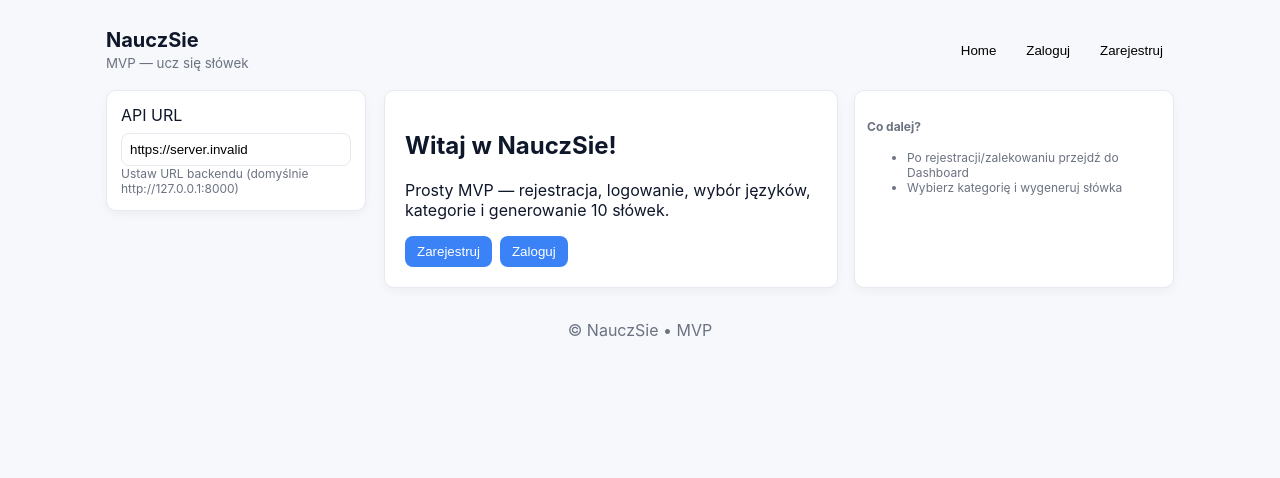
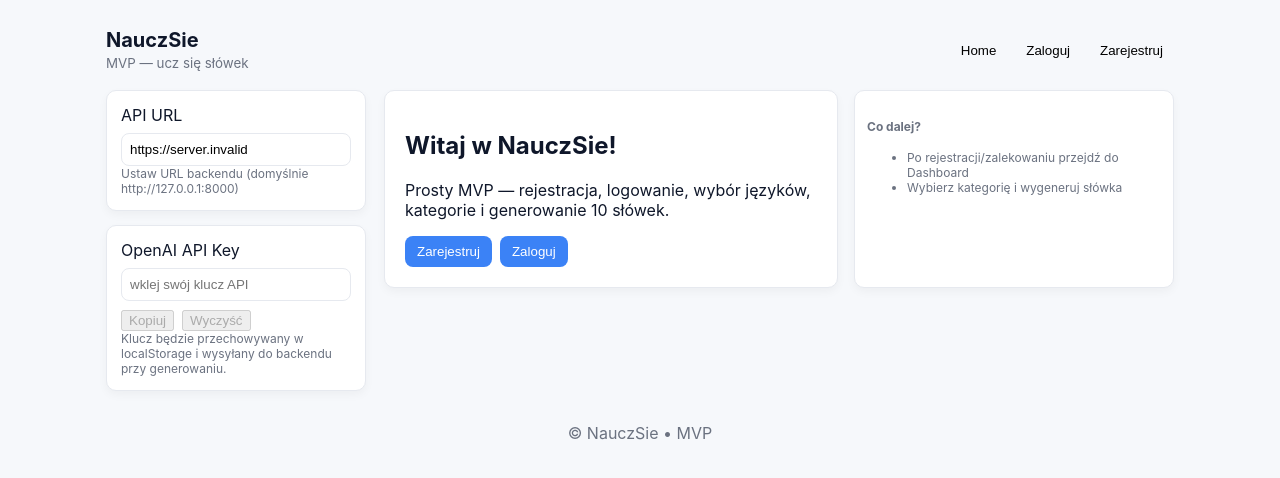
Before and after one commit to hadala-p/NauczSie-frontend, a React (Vite) app: page / in a window 1280 px wide. Shown: the top 478 px of the page. Built offline with nearby package versions, Linux system fonts and the light colour scheme; no server answers.

Commit message:
API key is not provided by user

```diff
--- a/src/App.jsx
+++ b/src/App.jsx
@@ -15,6 +15,7 @@ function App() {
   const [token, setToken] = useState(() => localStorage.getItem('nauczsie_token') || '');
   const [currentUser, setCurrentUser] = useState(null);
   const [message, setMessage] = useState('');
+  const [apiKey, setApiKey] = useState(() => localStorage.getItem('nauczsie_openai_key') || '');
 
   useEffect(() => {
     if (!token) { setCurrentUser(null); return; }
@@ -43,6 +44,16 @@ function App() {
     setTimeout(() => setMessage(''), 4000);
   }
 
+  function handleApiKeyChange(v) {
+    setApiKey(v);
+    try { localStorage.setItem('nauczsie_openai_key', v); } catch (e) { /* ignore */ }
+  }
+
+  function clearApiKey() {
+    setApiKey('');
+    try { localStorage.removeItem('nauczsie_openai_key'); } catch (e) { /* ignore */ }
+  }
+
   return (
     <div className="app-root">
       <Header currentUser={currentUser} onNav={handleNav} onLogout={handleLogout} />
@@ -52,6 +63,16 @@ function App() {
             <label>API URL</label>
             <input value={apiUrl} onChange={e => setApiUrl(e.target.value)} />
             <div className="muted small">Ustaw URL backendu (domyślnie http://127.0.0.1:8000)</div>
+          </div>
+
+          <div className="panel card">
+            <label>OpenAI API Key</label>
+            <input value={apiKey} onChange={e => handleApiKeyChange(e.target.value)} placeholder="wklej swój klucz API" />
+            <div style={{ marginTop: 8 }}>
+              <button onClick={() => navigator.clipboard?.writeText(apiKey).catch(() => {})} disabled={!apiKey}>Kopiuj</button>
+              <button onClick={clearApiKey} style={{ marginLeft: 8 }} disabled={!apiKey}>Wyczyść</button>
+            </div>
+            <div className="muted small">Klucz będzie przechowywany w localStorage i wysyłany do backendu przy generowaniu.</div>
           </div>
         </aside>
 
--- a/src/lib/api.js
+++ b/src/lib/api.js
@@ -5,7 +5,14 @@ const parseJson = async (res) => {
 
 export const Api = (baseUrl) => {
   const url = (path) => `${baseUrl.replace(/\/$/, '')}${path}`;
-  const headers = (token) => token ? { Authorization: `Bearer ${token}`, 'Content-Type': 'application/json' } : { 'Content-Type': 'application/json' };
+  // Read OpenAI key from localStorage under 'nauczsie_openai_key'
+  const headers = (token) => {
+    const openaiKey = typeof localStorage !== 'undefined' ? localStorage.getItem('nauczsie_openai_key') : null;
+    const h = { 'Content-Type': 'application/json' };
+    if (token) h.Authorization = `Bearer ${token}`;
+    if (openaiKey) h['X-OpenAI-Key'] = openaiKey;
+    return h;
+  };
 
   return {
     health: async () => {
@@ -25,11 +32,11 @@ export const Api = (baseUrl) => {
       return { ok: r.ok, status: r.status, body: await parseJson(r) };
     },
     logout: async (token) => {
-      const r = await fetch(url('/logout'), { method: 'POST', headers: { Authorization: `Bearer ${token}` } });
+      const r = await fetch(url('/logout'), { method: 'POST', headers: headers(token) });
       return { ok: r.ok, status: r.status, body: await parseJson(r) };
     },
     me: async (token) => {
-      const r = await fetch(url('/user/me'), { headers: { Authorization: `Bearer ${token}` } });
+      const r = await fetch(url('/user/me'), { headers: headers(token) });
       return { ok: r.ok, status: r.status, body: await parseJson(r) };
     },
     updateLangs: async (token, payload) => {
@@ -37,11 +44,11 @@ export const Api = (baseUrl) => {
       return { ok: r.ok, status: r.status, body: await parseJson(r) };
     },
     generate: async (token, categoryId) => {
-      const r = await fetch(url(`/categories/${categoryId}/generate`), { method: 'POST', headers: { Authorization: `Bearer ${token}` } });
+      const r = await fetch(url(`/categories/${categoryId}/generate`), { method: 'POST', headers: headers(token) });
       return { ok: r.ok, status: r.status, body: await parseJson(r) };
     },
     myWords: async (token) => {
-      const r = await fetch(url('/words'), { headers: { Authorization: `Bearer ${token}` } });
+      const r = await fetch(url('/words'), { headers: headers(token) });
       return { ok: r.ok, status: r.status, body: await parseJson(r) };
     },
   };
```
Also changed, not shown: 1 other file (tests, documents, lock files or other folders).
